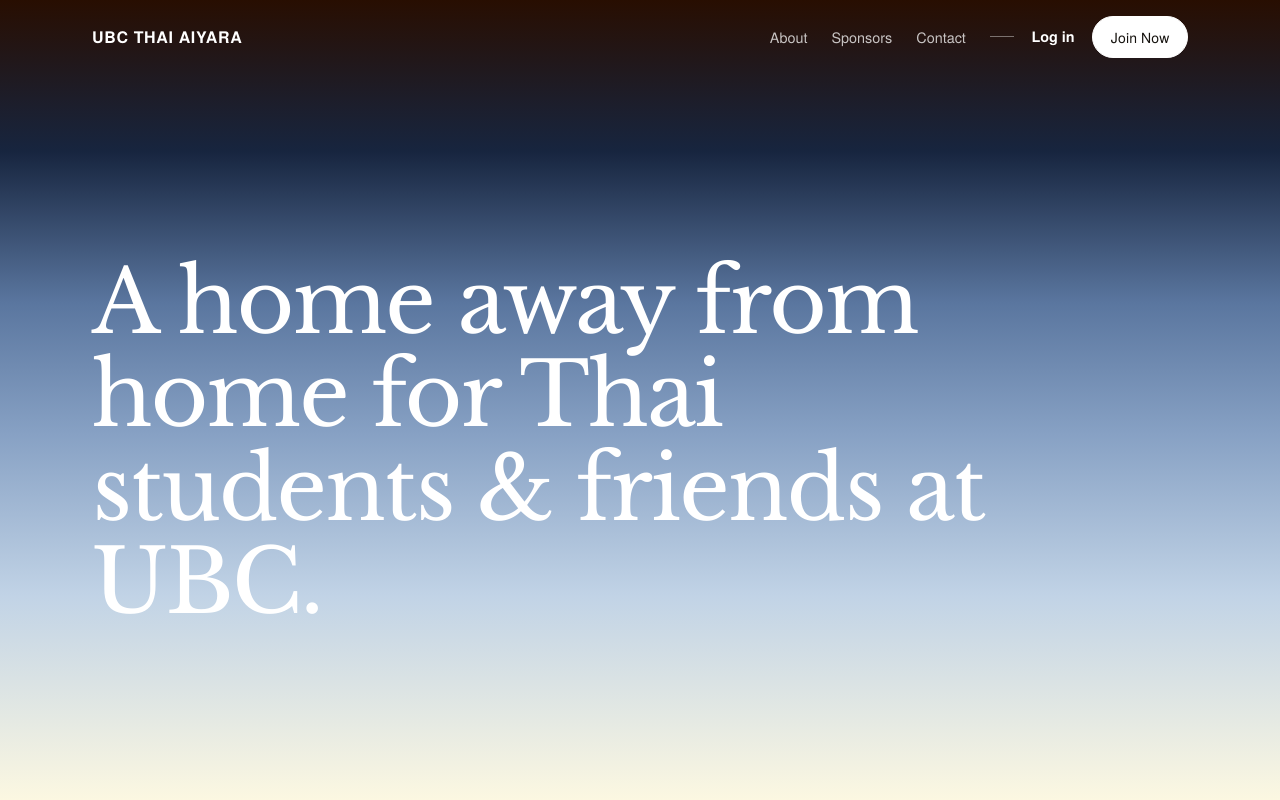
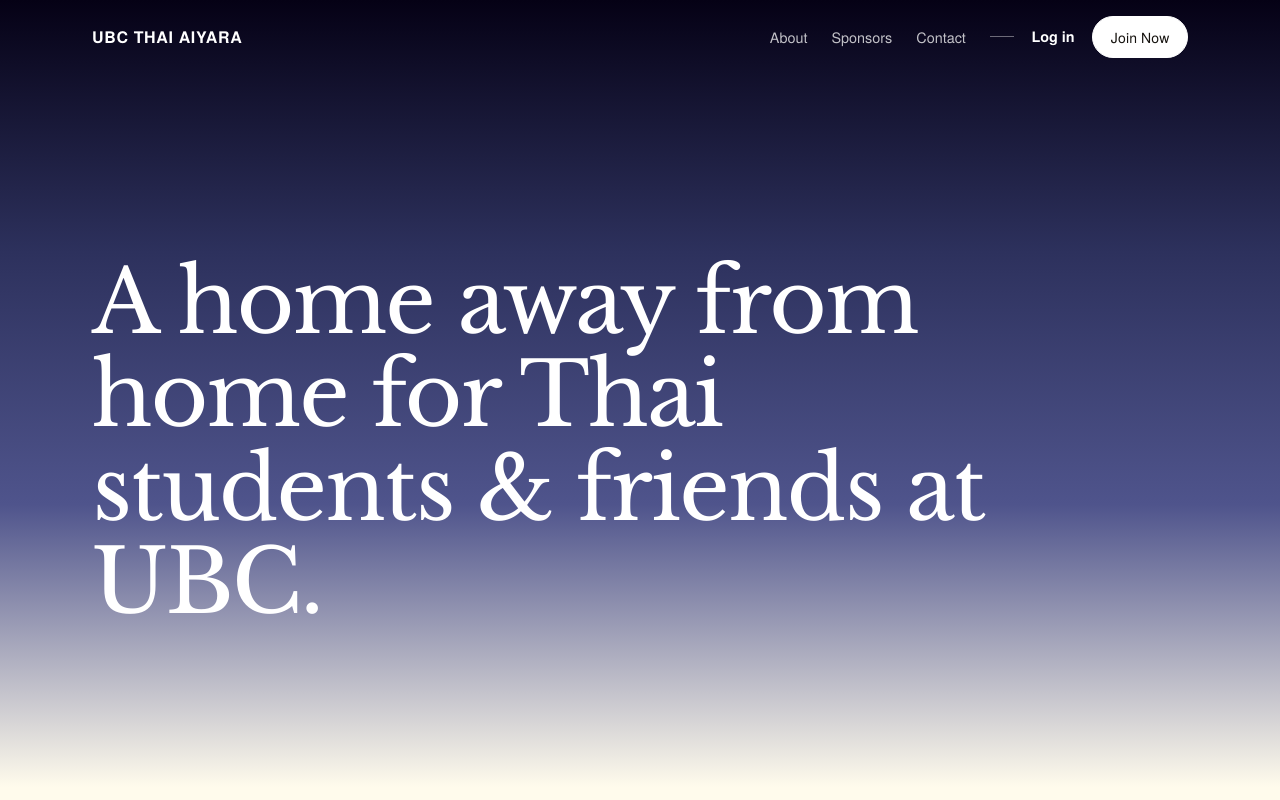
Before and after one commit to ubcthaiaiyara/website, a Next.js app: page / in a window 1280 px wide. Shown: the top 800 px of the page. Built offline with nearby package versions, Linux system fonts and the light colour scheme; no server answers.

Commit message:
style(hero): use CI palette for background gradient

```diff
--- a/app/globals.css
+++ b/app/globals.css
@@ -9,17 +9,15 @@
   --border: #e6e0d7;
   --card: #ffffff;
   --max: 72rem;
-  /* Signature "sunrise" gradient: espresso night at the top easing down through
-     navy and dusty blue into a warm cream dawn. */
+  /* Signature "sunrise" gradient in the club's brand colors: midnight indigo
+     easing through Aiyara purple into warm cream, which holds to the bottom. */
   --sunrise: linear-gradient(
     180deg,
-    #280e01 0%,
-    #17253f 15%,
-    #5a769f 30%,
-    #87a1c4 43%,
-    #c1d3e6 59%,
-    #fef9e1 80%,
-    var(--paper) 100%
+    #050115 0%,
+    #2d315d 25%,
+    #4f548c 50%,
+    #fffbec 78%,
+    #fffbec 100%
   );
 }
 
```
